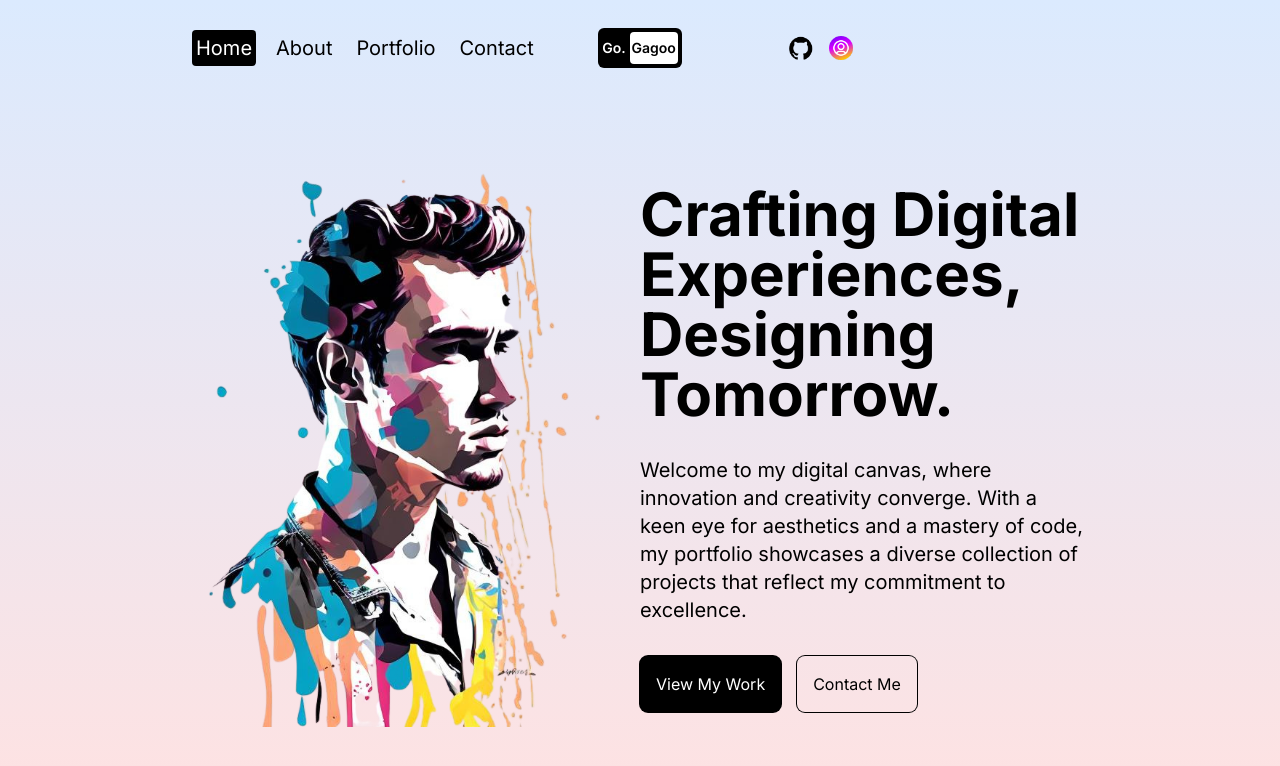
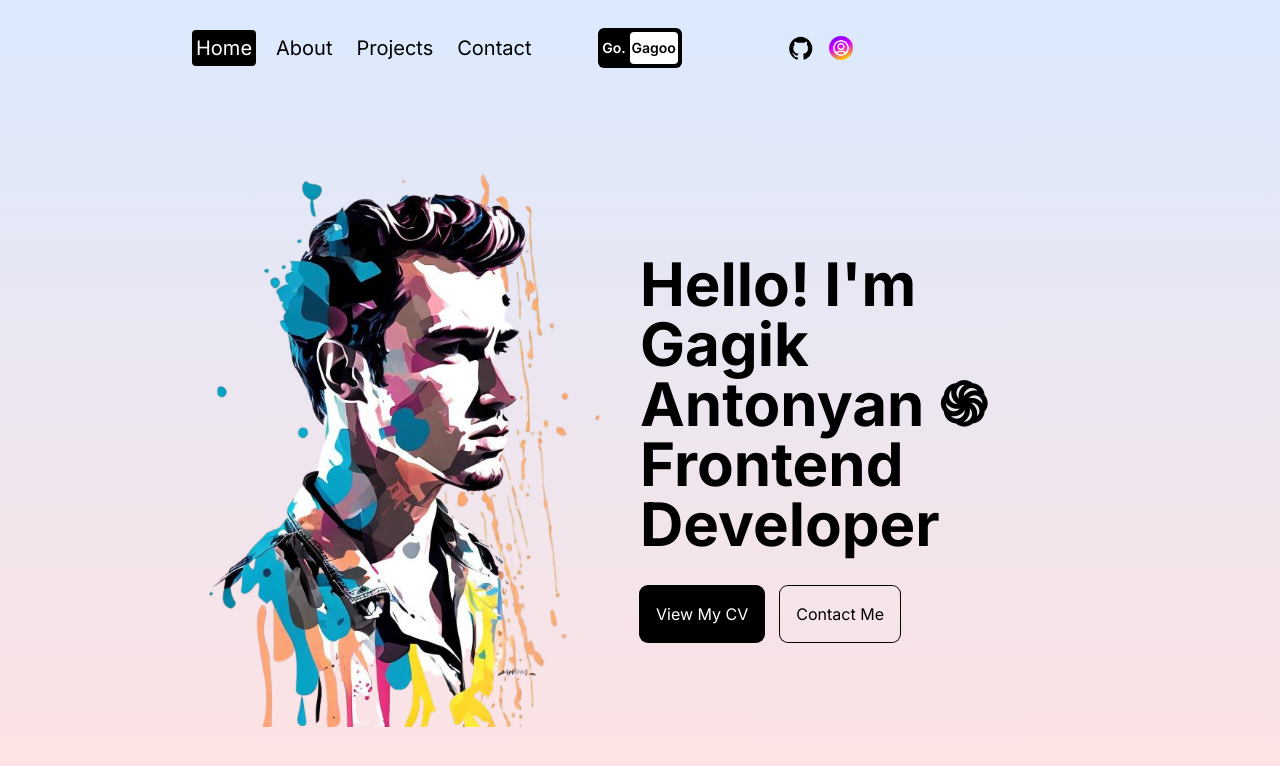
Before and after one commit to GoGagoo/gogagoo-portfolio, a Next.js app: page / in a window 1280 px wide. Shown: the top 766 px of the page. Built offline with nearby package versions, Linux system fonts and the light colour scheme.

Commit message:
Contact Page Setup

```diff
--- a/src/app/about/page.jsx
+++ b/src/app/about/page.jsx
@@ -26,10 +26,11 @@ const AboutPage = () => {
 					<div className='flex flex-col gap-12 justify-center'>
 						<h1 className='font-bold text-2xl'>BIOGRAPHY</h1>
 						<p className='text-lg'>
-							Lorem ipsum dolor sit amet consectetur adipisicing elit. Nostrum
-							harum quibusdam cupiditate nobis accusamus sed aut aperiam,
-							reiciendis numquam! Voluptas voluptatibus obcaecati dolore itaque
-							suscipit! Vel doloremque numquam quam nihil.
+							I&apos;m an beginner Front-end developer building web
+							applications. My goal is to improve user experience and I am
+							constantly improving my skills. I have experience working with
+							JavaScript, React.js, Typescript, MongoDB, HTML, CSS, Git and etc.
+							I am open for cooperation and new projects.
 						</p>
 						<motion.svg
 							initial={{ opacity: 0.2, y: 0 }}
--- a/src/app/contact/page.jsx
+++ b/src/app/contact/page.jsx
@@ -1,19 +1,19 @@
-"use client";
-import { motion } from "framer-motion";
-import { useRef, useState } from "react";
-import emailjs from "@emailjs/browser";
+'use client'
+import emailjs from '@emailjs/browser'
+import { motion } from 'framer-motion'
+import { useRef, useState } from 'react'
 
 const ContactPage = () => {
-  const [success, setSuccess] = useState(false);
-  const [error, setError] = useState(false);
-  const text = "Say Hello";
+	const [success, setSuccess] = useState(false)
+	const [error, setError] = useState(false)
+	const text = 'Say Sup'
 
-  const form = useRef();
+	const form = useRef()
 
 	const sendEmail = (e) => {
-    e.preventDefault();
-    setError(false);
-    setSuccess(false);
+		e.preventDefault()
+		setError(false)
+		setSuccess(false)
 
 		emailjs
 			.sendForm(
@@ -24,27 +24,26 @@ const ContactPage = () => {
 			)
 			.then(
 				() => {
-          setSuccess(true);
-          form.current.reset();
+					setSuccess(true)
+					form.current.reset()
 				},
 				() => {
-          setError(true);
+					setError(true)
 				}
-      );
-  };
+			)
+	}
 
 	return (
 		<motion.div
-      className="h-full"
-      initial={{ y: "-200vh" }}
-      animate={{ y: "0%" }}
+			className='h-full'
+			initial={{ y: '-200vh' }}
+			animate={{ y: '0%' }}
 			transition={{ duration: 1 }}
 		>
-      <div className="h-full flex flex-col lg:flex-row px-4 sm:px-8 md:px-12 lg:px-20 xl:px-48">
-        {/* TEXT CONTAINER */}
-        <div className="h-1/2 lg:h-full lg:w-1/2 flex items-center justify-center text-6xl">
+			<div className='h-full flex flex-col lg:flex-row px-4 sm:px-8 md:px-12 lg:px-20 xl:px-48'>
+				<div className='h-1/2 lg:h-full lg:w-1/2 flex items-center justify-center text-6xl'>
 					<div>
-            {text.split("").map((letter, index) => (
+						{text.split('').map((letter, index) => (
 							<motion.span
 								key={index}
 								initial={{ opacity: 1 }}
@@ -61,42 +60,52 @@ const ContactPage = () => {
 						😊
 					</div>
 				</div>
-        {/* FORM CONTAINER */}
 				<form
 					onSubmit={sendEmail}
 					ref={form}
-          className="h-1/2 lg:h-full lg:w-1/2 bg-red-50 rounded-xl text-xl flex flex-col gap-8 justify-center p-24"
+					className='h-1/2 lg:h-full lg:w-1/2 bg-red-50 rounded-xl text-xl flex flex-col gap-8 justify-center p-24'
 				>
-          <span>Dear Lama Dev,</span>
+					<span>Dear GoGagoo,</span>
 					<textarea
 						rows={6}
-            className="bg-transparent border-b-2 border-b-black outline-none resize-none"
-            name="user_message"
+						placeholder='Continue your letter...'
+						className='bg-transparent border-b-2 border-b-black outline-none resize-none'
+						name='user_message'
 					/>
 					<span>My mail address is:</span>
 					<input
-            name="user_email"
-            type="text"
-            className="bg-transparent border-b-2 border-b-black outline-none"
+						name='user_email'
+						type='text'
+						placeholder='Type your email'
+						className='bg-transparent border-b-2 border-b-black outline-none'
 					/>
-          <span>Regards</span>
-          <button className="bg-purple-200 rounded font-semibold text-gray-600 p-4">
+
+					<button className='p-4'>
+						<a
+							class='group rounded font-semibold relative inline-block text-sm text-indigo-600 focus:outline-none focus:ring'
+							href='#'
+						>
+							<span class='p-4 absolute inset-0 translate-x-0 translate-y-0 bg-purple-600 transition-transform group-hover:translate-x-0.5 group-hover:translate-y-0.5'></span>
+
+							<span class='relative flex items-center justify-center border border-current bg-white px-8 py-3'>
 								Send
+							</span>
+						</a>
 					</button>
 					{success && (
-            <span className="text-green-600 font-semibold">
+						<span className='text-green-600 font-semibold'>
 							Your message has been sent successfully!
 						</span>
 					)}
 					{error && (
-            <span className="text-red-600 font-semibold">
+						<span className='text-red-600 font-semibold'>
 							Something went wrong!
 						</span>
 					)}
 				</form>
 			</div>
 		</motion.div>
-  );
-};
+	)
+}
 
-export default ContactPage;
+export default ContactPage
--- a/src/app/page.jsx
+++ b/src/app/page.jsx
@@ -16,26 +16,21 @@ const Homepage = () => {
 				<div className='h-1/2 lg:h-full lg:w-1/2 relative'>
 					<Image src='/hero.png' alt='' fill className='object-contain' />
 				</div>
-				{/* TEXT CONTAINER */}
 				<div className='h-1/2 lg:h-full lg:w-1/2 flex flex-col gap-8 items-center justify-center'>
-					{/* TITLE */}
 					<h1 className='text-4xl md:text-6xl font-bold'>
-						Crafting Digital Experiences, Designing Tomorrow.
+						Hello! I&apos;m Gagik Antonyan ֍ Frontend Developer
 					</h1>
-					{/* DESC */}
-					<p className='md:text-xl'>
-						Welcome to my digital canvas, where innovation and creativity
-						converge. With a keen eye for aesthetics and a mastery of code, my
-						portfolio showcases a diverse collection of projects that reflect my
-						commitment to excellence.
-					</p>
-					{/* BUTTONS */}
 					<div className='w-full flex gap-4'>
-						<button className='p-4 rounded-lg ring-1 ring-black bg-black text-white'>
-							View My Work
+						<button className='p-4 rounded-lg ring-1 ring-black bg-black text-white hover:bg-transparent hover:text-black'>
+							<a
+								target='_blank'
+								href='https://docs.google.com/document/d/1u2_Yyq7YaitSyuOR8RCmgHEaNwZDi2idPId-R0adEms/edit?usp=sharing'
+							>
+								View My CV
+							</a>
 						</button>
-						<button className='p-4 rounded-lg ring-1 ring-black'>
-							Contact Me
+						<button className='p-4 rounded-lg ring-1 ring-black hover:bg-black hover:text-white'>
+							<a href='/contact'>Contact Me</a>
 						</button>
 					</div>
 				</div>
--- a/src/components/gradient-text.jsx
+++ b/src/components/gradient-text.jsx
@@ -1,7 +1,7 @@
 export const GradientText = () => {
 	return (
 		<span className='animate-text-gradient font-bold bg-gradient-to-r from-[#f1228a] via-[#a17fe0] to-[#5D26C1] bg-[200%_auto] bg-clip-text text-transparent'>
-			My Works
+			My Projects
 		</span>
 	)
 }
--- a/src/components/navbar.jsx
+++ b/src/components/navbar.jsx
@@ -9,7 +9,7 @@ import { motion } from 'framer-motion'
 const links = [
 	{ url: '/', title: 'Home' },
 	{ url: '/about', title: 'About' },
-	{ url: '/portfolio', title: 'Portfolio' },
+	{ url: '/projects', title: 'Projects' },
 	{ url: '/contact', title: 'Contact' },
 ]
 
```
Also changed, not shown: src/app/projects/page.jsx (renamed from src/app/portfolio/page.jsx), 1 other file (tests, documents, lock files or other folders). Lines whose indentation alone changed are shown as unchanged.
